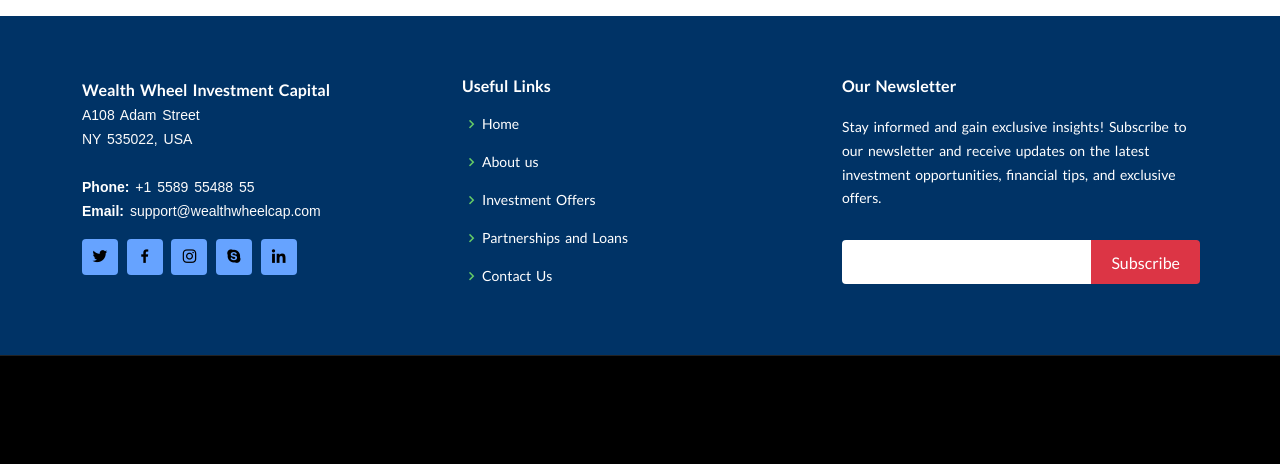
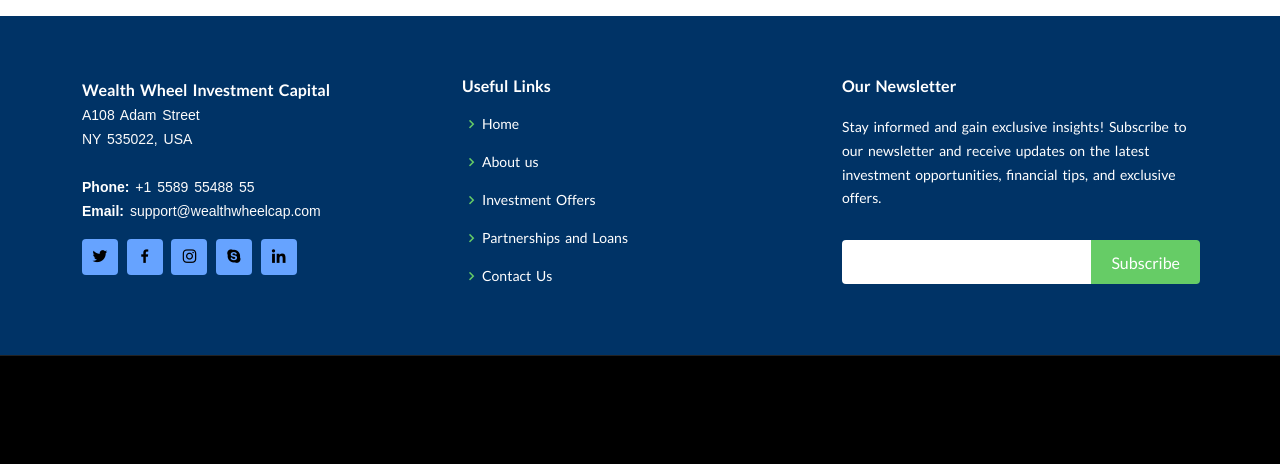
Before and after one commit to ndmichael/riazwealth, a Django app: page / in a window 1280 px wide, with the pointer over the restyled element. Shown: the part 4395-4859 px from the top of the page. Run offline with Django 5.2, Linux system fonts and the light colour scheme; some libraries are stand-ins or nearby versions.

Commit message:
button set to secondary color

```diff
--- a/pages/static/css/core.css
+++ b/pages/static/css/core.css
@@ -427,7 +427,7 @@ background-color: var(--secondary-color);
   }
 
   #footer .footer-top .footer-newsletter form input[type="submit"]:hover {
-    background: #dc3545;
+    background: var(--secondary-color);
   }
 
   #footer .copyright {
```
